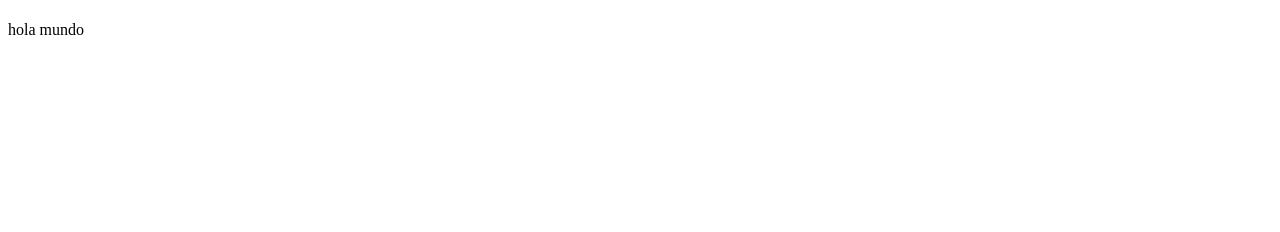
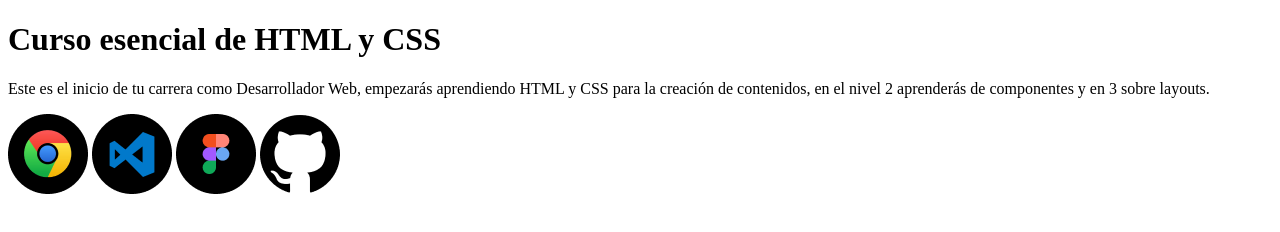
Before and after one commit to manue707/html-css-esencial, a plain HTML site: page index.html in a window 1280 px wide. Drawn offline with Linux system fonts and the light colour scheme.

Commit message:
Hemos agregado las imágenes al proyecto

```diff
--- a/index.html
+++ b/index.html
@@ -4,10 +4,18 @@
     <meta charset="UTF-8">
     <meta http-equiv="X-UA-Compatible" content="IE=edge">
     <meta name="viewport" content="width=device-width, initial-scale=1.0">
-    <title>Document</title>
+    <title>Manue7</title>
 </head>
 <body>
-    <h1></h1>
-        hola mundo
+    <h1>
+        Curso esencial de HTML y CSS
+    </h1>
+    <p>
+        Este es el inicio de tu carrera como Desarrollador Web, empezarás aprendiendo HTML y CSS para la creación de contenidos, en el nivel 2 aprenderás de componentes y en 3 sobre layouts.
+    </p>
+    <img src="imagenes/google-chrome.png" alt="Logo de Google Chrome">
+    <img src="imagenes/visual-studio-code.png" alt="Logo de Visual Studio Code">
+    <img src="imagenes/figma.png" alt="Logo de Figma">
+    <img src="imagenes/github.png" alt="logo de GitHub">
 </body>
 </html>
```
Also changed, not shown: imagenes/figma.png (added), imagenes/github.png (added), imagenes/google-chrome.png (added), imagenes/visual-studio-code.png (added).
